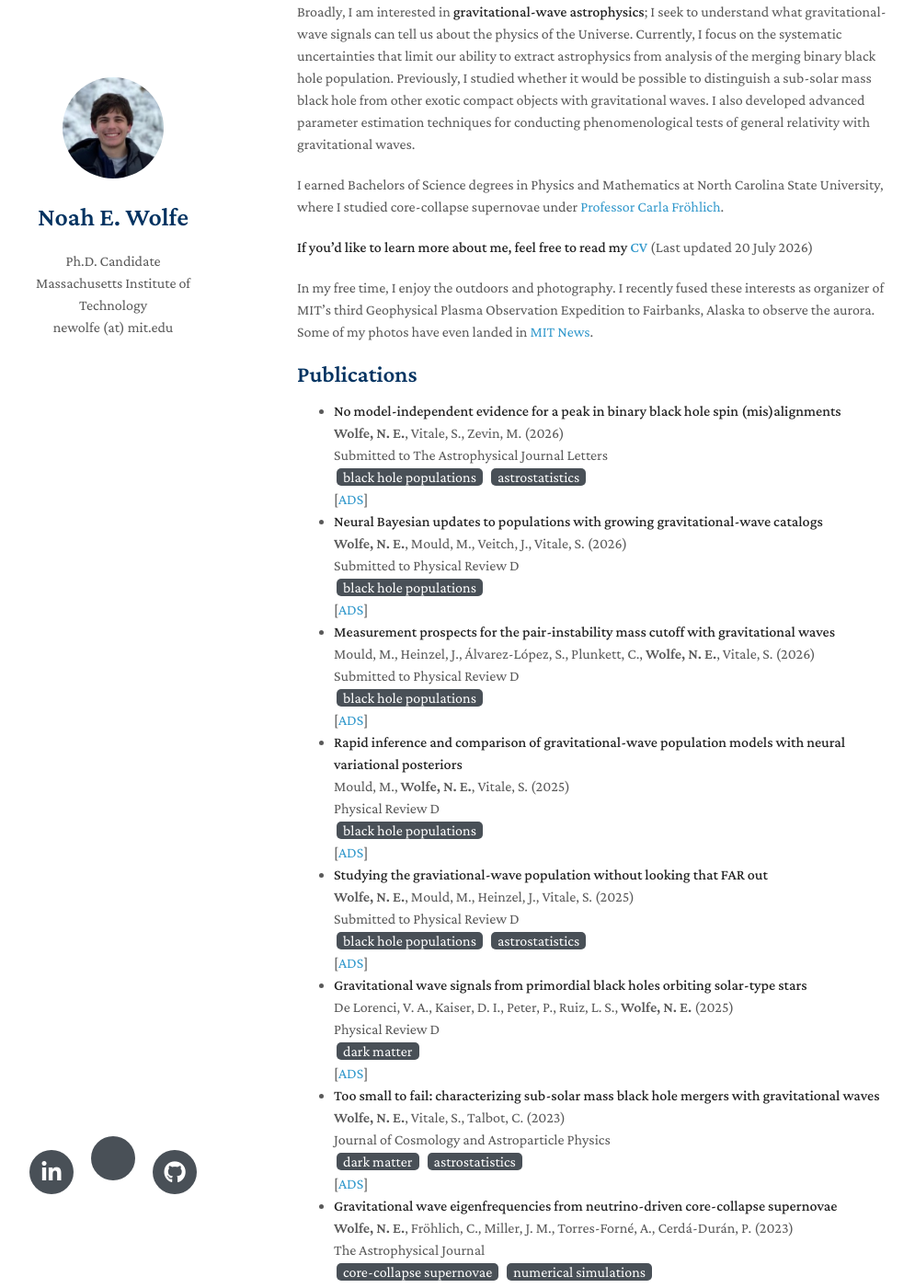
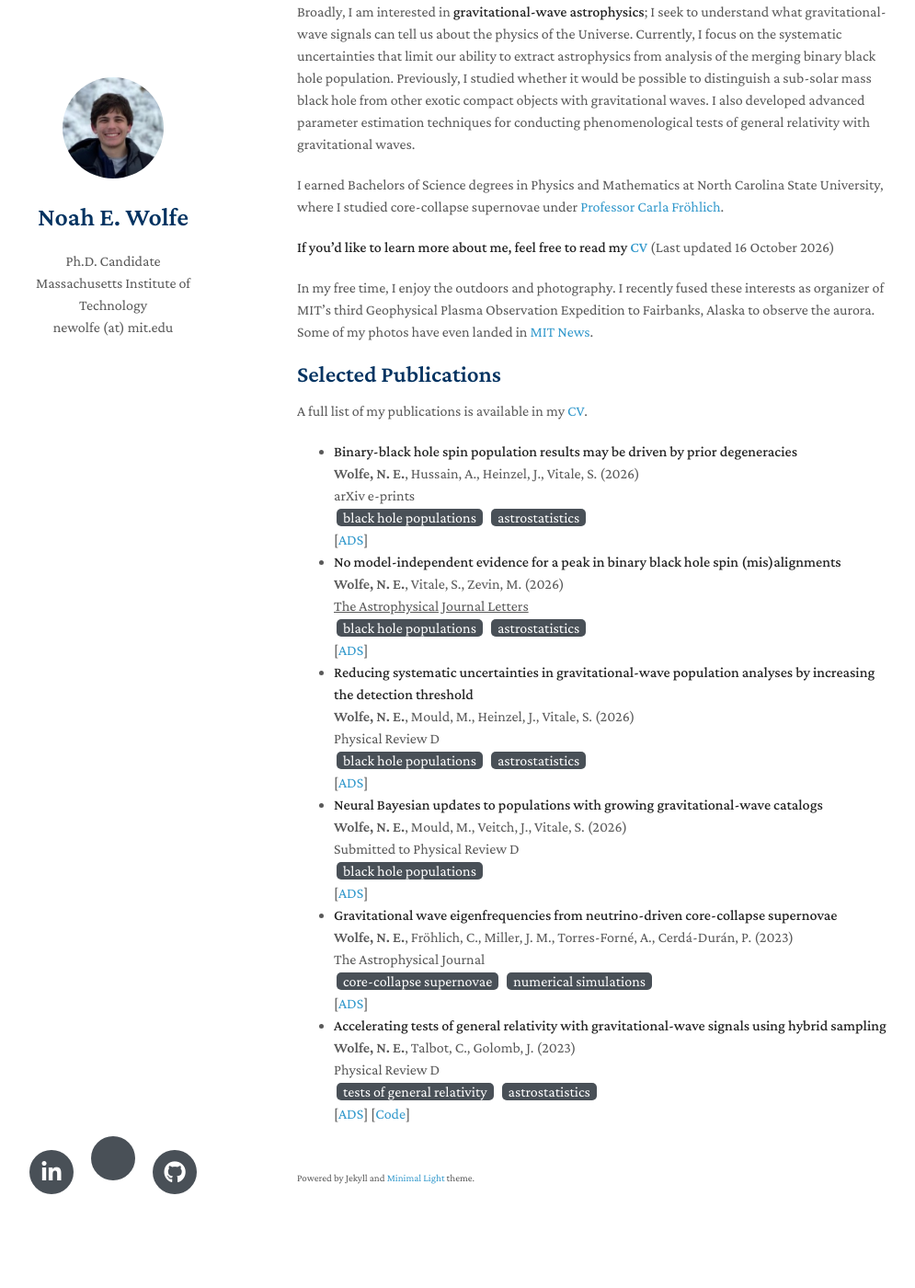
Before and after one commit to noahewolfe/noahewolfe.github.io, a Jekyll site: the page built from index.md, in a window 1280 px wide and 1400 px high, scrolled down 224 px. Shown: the whole window at 92% size, without its empty margins (147-1142 px from the left). Built offline with Jekyll 4.4.1, drawn with Linux system fonts in a browser that asks for light colours; nearby versions of some CDN libraries; a style sheet for code colours, icons or effects is not loaded; our own code applies the rules of GitHub Pages for plain Markdown files; after the commit the page ends 1585 px from its top, so only the background shows below that; some of the changed text lies outside the part shown.

Commit message:
update papers, cv, add a selected pubs list

```diff
--- a/_data/papers.yml
+++ b/_data/papers.yml
@@ -1,19 +1,68 @@
-- shortname: spin-peak
-  title: No model-independent evidence for a peak in binary black hole spin (mis)alignments
-  doi: 10.48550/arXiv.2605.05300
-  bibcode: 2026arXiv260505300W
+- shortname: spin-prior
+  selected: true
+  title: Binary-black hole spin population results may be driven by prior degeneracies
+  doi: 10.48550/arXiv.2609.10753
+  bibcode: 2026arXiv260910753W
   year: 2026
-  authors: Wolfe, N. E., Vitale, S., Zevin, M.
-  authors_html: "<b>Wolfe, N. E.</b>, Vitale, S., Zevin, M."
-  journal: Submitted to The Astrophysical Journal Letters
+  authors: Wolfe, N. E., Hussain, A., Heinzel, J., Vitale, S.
+  authors_html: "<b>Wolfe, N. E.</b>, Hussain, A., Heinzel, J., Vitale, S."
+  journal: arXiv e-prints
   journal_html: null
-  ads_link: https://ui.adsabs.harvard.edu/abs/2026arXiv260505300W/abstract
+  ads_link: https://ui.adsabs.harvard.edu/abs/2026arXiv260910753W/abstract
   code_link: null
   tags:
   - black hole populations
   - astrostatistics
 
+- shortname: spin-peak
+  selected: true
+  title: No model-independent evidence for a peak in binary black hole spin (mis)alignments
+  doi: 10.3847/2041-8213/ae90ae
+  bibcode: 2026ApJ..1007L..45W
+  year: 2026
+  authors: Wolfe, N. E., Vitale, S., Zevin, M.
+  authors_html: "<b>Wolfe, N. E.</b>, Vitale, S., Zevin, M."
+  journal: The Astrophysical Journal Letters
+  journal_html: <u>The Astrophysical Journal Letters</u>
+  ads_link: https://ui.adsabs.harvard.edu/abs/2026ApJ..1007L..45W/abstract
+  code_link: null
+  tags:
+  - black hole populations
+  - astrostatistics
+
+- shortname: far-cuts
+  selected: true
+  title: Reducing systematic uncertainties in gravitational-wave population analyses by increasing the detection threshold
+  doi: 10.1103/15w1-n9jx
+  bibcode: 2026PhRvD.113j3025W
+  year: 2026
+  authors: Wolfe, N. E., Mould, M., Heinzel, J., Vitale, S.
+  authors_html: "<b>Wolfe, N. E.</b>, Mould, M., Heinzel, J., Vitale, S."
+  journal: Physical Review D
+  journal_html: Physical Review D
+  ads_link: https://ui.adsabs.harvard.edu/abs/2026PhRvD.113j3025W/abstract
+  code_link: null
+  tags:
+  - black hole populations
+  - astrostatistics
+
+- shortname: ppisn-inj
+  selected: false
+  title: "Measurement prospects for the pair-instability mass cutoff with gravitational waves"
+  doi: 10.1103/sqy9-nnqq
+  bibcode: 2026PhRvD.113j3021M
+  year: 2026
+  authors: Mould, M., Heinzel, J., Alvarez-Lopez, S., Plunkett, C., Wolfe, N. E., Vitale, S.
+  authors_html: "Mould, M., Heinzel, J., &#193;lvarez-L&#243;pez, S., Plunkett, C., <b>Wolfe, N. E.</b>, Vitale, S."
+  journal: Physical Review D
+  journal_html: Physical Review D
+  ads_link: https://ui.adsabs.harvard.edu/abs/2026PhRvD.113j3021M/abstract
+  code_link: null
+  tags:
+  - black hole populations
+
 - shortname: neural-updates
+  selected: true
   title: Neural Bayesian updates to populations with growing gravitational-wave catalogs
   doi: 10.48550/arXiv.2602.20277
   bibcode: 2026arXiv260220277W
@@ -27,21 +76,23 @@
   tags:
   - black hole populations
 
-- shortname: ppisn-inj
-  title: "Measurement prospects for the pair-instability mass cutoff with gravitational waves"
-  doi: 10.48550/arXiv.2602.11282
-  bibcode: 2026arXiv260211282M
-  year: 2026
-  authors: Mould, M., Heinzel, J., Alvarez-Lopez, S., Plunkett, C., Wolfe, N. E., Vitale, S.
-  authors_html: "Mould, M., Heinzel, J., &#193;lvarez-L&#243;pez, S., Plunkett, C., <b>Wolfe, N. E.</b>, Vitale, S."
-  journal: Submitted to Physical Review D
-  journal_html: null
-  ads_link: https://ui.adsabs.harvard.edu/abs/2026arXiv260211282M/abstract
+- shortname: pbh-star
+  selected: false
+  title: Gravitational wave signals from primordial black holes orbiting solar-type stars
+  doi: 10.1103/294z-nfj4
+  bibcode: 2025PhRvD.112f3063D
+  year: 2025
+  authors: De Lorenci, V. A., Kaiser, D. I., Peter, P., Ruiz, L. S., Wolfe, N. E.
+  authors_html: "De Lorenci, V. A., Kaiser, D. I., Peter, P., Ruiz, L. S., <b>Wolfe, N. E.</b>"
+  journal: Physical Review D
+  journal_html: Physical Review D
+  ads_link: https://ui.adsabs.harvard.edu/abs/2025PhRvD.112f3063D/abstract
   code_link: null
   tags:
-  - black hole populations
+  - dark matter
 
 - shortname: svi
+  selected: false
   title: Rapid inference and comparison of gravitational-wave population models with neural variational posteriors
   doi: 10.1103/xk1z-fxnm
   bibcode: 2025PhRvD.111l3049M
@@ -55,36 +106,8 @@
   tags:
   - black hole populations
 
-- shortname: far-cuts
-  title: "Studying the graviational-wave population without looking that FAR out"
-  doi: 10.48550/arXiv.2510.06220
-  bibcode: 2025arXiv251006220W
-  year: 2025
-  authors: Wolfe, N. E., Mould, M., Heinzel, J., Vitale, S.
-  authors_html: "<b>Wolfe, N. E.</b>, Mould, M., Heinzel, J., Vitale, S."
-  journal: Submitted to Physical Review D
-  journal_html: null
-  ads_link: https://ui.adsabs.harvard.edu/abs/2025arXiv251006220W/abstract
-  code_link: null
-  tags:
-  - black hole populations
-  - astrostatistics
-
-- shortname: pbh-star
-  title: Gravitational wave signals from primordial black holes orbiting solar-type stars
-  doi: 10.1103/294z-nfj4
-  bibcode: 2025PhRvD.112f3063D
-  year: 2025
-  authors: De Lorenci, V. A., Kaiser, D. I., Peter, P., Ruiz, L. S., Wolfe, N. E.
-  authors_html: "De Lorenci, V. A., Kaiser, D. I., Peter, P., Ruiz, L. S., <b>Wolfe, N. E.</b>"
-  journal: Physical Review D
-  journal_html: Physical Review D
-  ads_link: https://ui.adsabs.harvard.edu/abs/2025PhRvD.112f3063D/abstract
-  code_link: null
-  tags:
-  - dark matter
-
 - shortname: ssm
+  selected: false
   title: "Too small to fail: characterizing sub-solar mass black hole mergers with gravitational waves"
   doi: 10.1088/1475-7516/2023/11/039
   bibcode: 2023JCAP...11..039W
@@ -100,6 +123,7 @@
   - astrostatistics
 
 - shortname: push-gw
+  selected: true
   title: Gravitational wave eigenfrequencies from neutrino-driven core-collapse supernovae
   doi: 10.3847/1538-4357/ace693
   bibcode: 2023ApJ...954..161W
@@ -115,6 +139,7 @@
   - numerical simulations
 
 - shortname: tgr-hybrid-sampling
+  selected: true
   title: Accelerating tests of general relativity with gravitational-wave signals
     using hybrid sampling
   doi: 10.1103/PhysRevD.107.104056
@@ -130,24 +155,8 @@
   - tests of general relativity
   - astrostatistics
 
-- shortname: push-eos
-  title: PUSHing Core-collapse Supernovae to Explosions in Spherical Symmetry. V.
-    Equation of State Dependency of Explosion Properties, Nucleosynthesis Yields,
-    and Compact Remnants
-  doi: 10.3847/1538-4357/ac4d20
-  bibcode: 2022ApJ...929...43G
-  year: 2022
-  authors: "Ghosh, S., Wolfe, N., Fr\xF6hlich, C."
-  authors_html: "Ghosh, S., <b>Wolfe, N.</b>, Fr\xF6hlich, C."
-  journal: The Astrophysical Journal
-  journal_html: The Astrophysical Journal
-  ads_link: https://ui.adsabs.harvard.edu/abs/2022ApJ...929...43G/abstract
-  code_link: null
-  tags:
-  - core-collapse supernovae
-  - numerical simulations
-
 - shortname: push-sam
+  selected: false
   title: A New Constraint on the Nuclear Equation of State from Statistical Distributions
     of Compact Remnants of Supernovae
   doi: 10.3847/2041-8213/ac7054
@@ -166,7 +175,26 @@
   - numerical simulations
   - nuclear equation of state
 
+- shortname: push-eos
+  selected: false
+  title: PUSHing Core-collapse Supernovae to Explosions in Spherical Symmetry. V.
+    Equation of State Dependency of Explosion Properties, Nucleosynthesis Yields,
+    and Compact Remnants
+  doi: 10.3847/1538-4357/ac4d20
+  bibcode: 2022ApJ...929...43G
+  year: 2022
+  authors: "Ghosh, S., Wolfe, N., Fr\xF6hlich, C."
+  authors_html: "Ghosh, S., <b>Wolfe, N.</b>, Fr\xF6hlich, C."
+  journal: The Astrophysical Journal
+  journal_html: The Astrophysical Journal
+  ads_link: https://ui.adsabs.harvard.edu/abs/2022ApJ...929...43G/abstract
+  code_link: null
+  tags:
+  - core-collapse supernovae
+  - numerical simulations
+
 - shortname: push-lc
+  selected: false
   title: 'Core-collapse Supernovae: From Neutrino-driven 1D Explosions to Light Curves
     and Spectra'
   doi: 10.3847/1538-4357/ac0dc5
--- a/_includes/papers.html
+++ b/_includes/papers.html
@@ -1,5 +1,5 @@
 <ul>
-    {% for paper in site.data.papers %}
+    {% for paper in site.data.papers %}{% if paper.selected %}
         <li>
             <strong>{{ paper.title }}</strong>
             <br>
@@ -30,5 +30,5 @@
                 [<a href="{{ paper.code_link }}" target="_blank">Code</a>]
             {% endif %}
         </li>
-    {% endfor %}
+    {% endif %}{% endfor %}
 </ul>
--- a/index.md
+++ b/index.md
@@ -13,8 +13,10 @@ I earned Bachelors of Science degrees in Physics and Mathematics
 at North Carolina State University, where I studied core-collapse supernovae
 under [Professor Carla Fröhlich](http://astro.physics.ncsu.edu/~cfrohli/){:target="_blank"}.
 
-**If you'd like to learn more about me, feel free to read my [CV](/assets/cv.pdf){:target="_blank"}** (Last updated 20 July 2026)
+**If you'd like to learn more about me, feel free to read my [CV](/assets/cv.pdf){:target="_blank"}** (Last updated 16 October 2026)
 
 In my free time, I enjoy the outdoors and photography. I recently fused these interests as organizer of MIT's third Geophysical Plasma Observation Expedition to Fairbanks, Alaska to observe the aurora. Some of my photos have even landed in [MIT News](https://news.mit.edu/2026/mit-students-study-plasma-physics-beneath-alaska-aurora-0522){:target="_blank"}.
 
-## Publications
+## Selected Publications
+
+A full list of my publications is available in my [CV](/assets/cv.pdf){:target="_blank"}.
```
Also changed, not shown: 1 other file.
